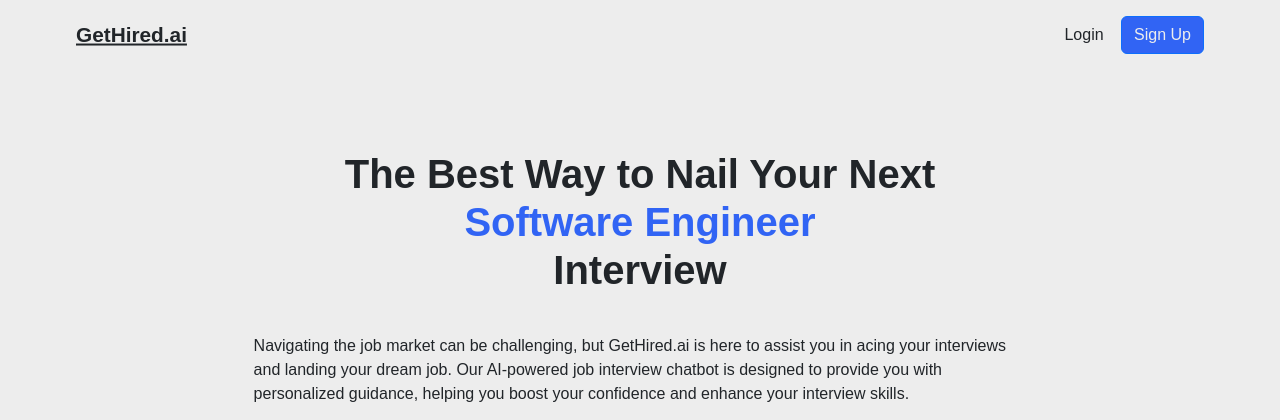
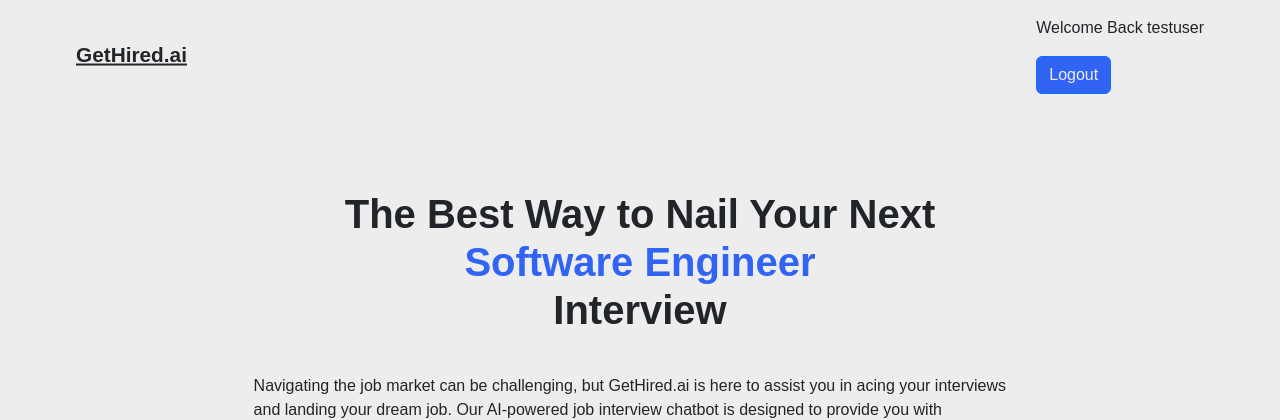
Before and after one commit to uwaysm/Job-Interview-Simulator, a Flask app: page / in a window 1280 px wide. Shown: the top 420 px of the page. Run offline with Flask 3, Linux system fonts and the light colour scheme; a user stored in the database is signed in.

Commit message:
When user logs in, they stay on landing page with welcome

```diff
--- a/app.py
+++ b/app.py
@@ -400,7 +400,7 @@
         if user_object and bcrypt.check_password_hash(user_object.password, login_form.password.data):
             login_user(user_object)
             flash('Logged in successfully!', 'success')
-            return redirect(url_for('app_main'))
+            return redirect(url_for('landing'))
         else:
             flash('Invalid username or password.', 'danger')
             return render_template('landing.html', register_form=register_form, login_form=login_form)
--- a/templates/landing.html
+++ b/templates/landing.html
@@ -101,12 +101,19 @@
             </div>
 
             <div id="login" class="col-9">
+                {% if current_user.is_authenticated %}
+                <form action="/logout" method="POST" id="login-buttons" class="vertical-center">
+                    <p>Welcome Back {{current_user.username}}</p>
+                    <button type="submit" class="btn btn-primary">Logout</button>
+                </form>
+                {% else %}
                 <div id="login-buttons" class="vertical-center">
                     <button type="button" class="login-button btn">Login</button>
                     <button type="button" class="signup-button btn btn-primary">
                         Sign Up
                     </button>
                 </div>
+                {% endif %}
             </div>
         </div>
     </div>
```
Also changed, not shown: instance/database.db.
